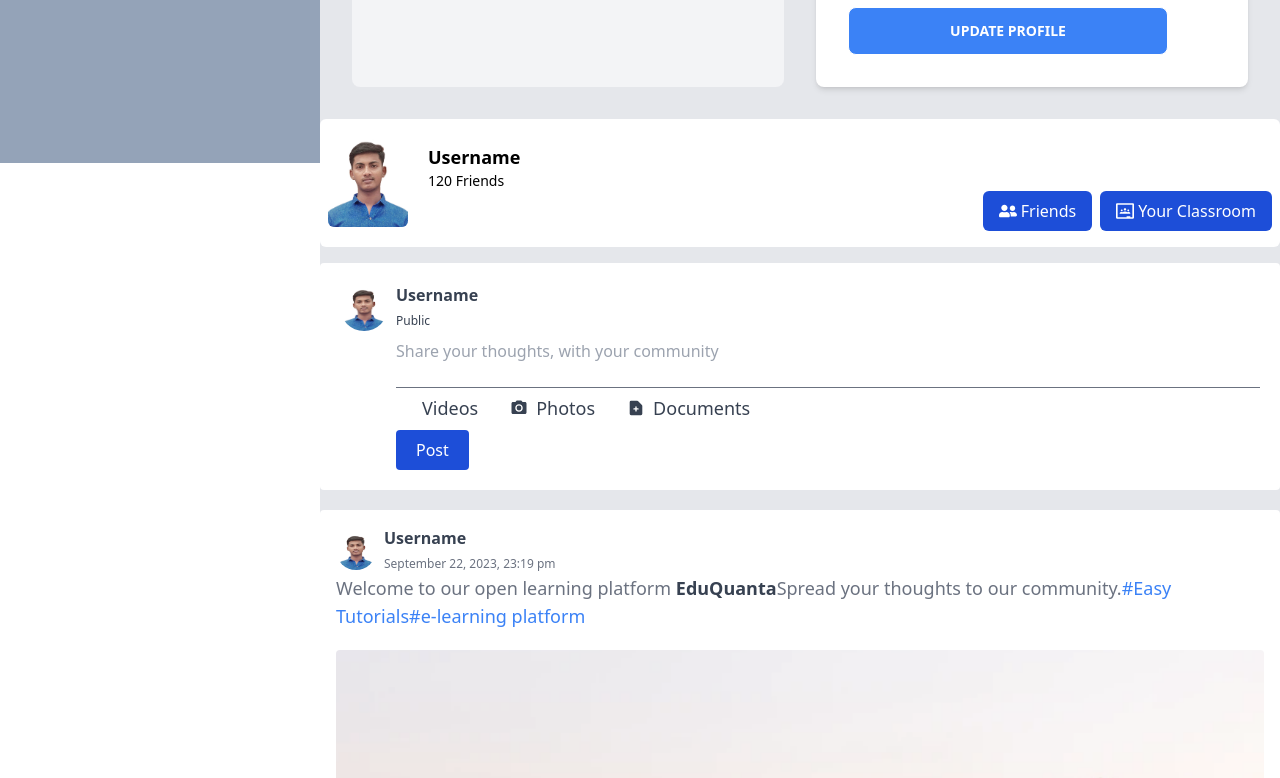
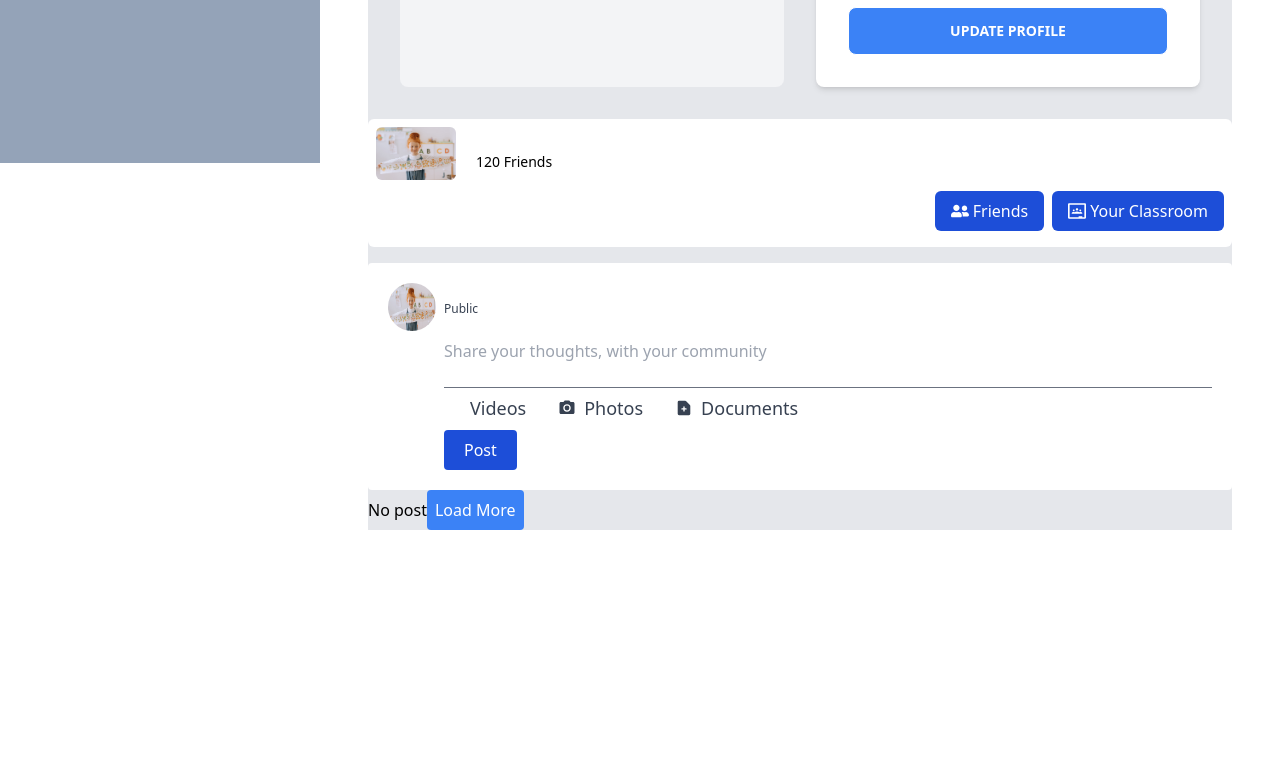
Before and after one commit to JonyDebCSE-21/e-learning, a Next.js app: page /dashboard/profile in a window 1280 px wide. Shown: the part 707-1485 px from the top of the page. After the commit the page ends 1237 px from the top, so only its background shows below. Built offline with nearby package versions, Linux system fonts and the light colour scheme; some icons are missing.

Commit message:
Post creating done

```diff
--- a/components/form/UpdateUserForm.js
+++ b/components/form/UpdateUserForm.js
@@ -26,9 +26,7 @@ const UpdateUserForm = () => {
       recentJob,
       linkedIn,
     };
-    console.log("up form  image", ev.target.images.files[0]);
     const user = JSON.parse(localStorage.getItem("user"));
-    console.log("user", user);
     const file = ev.target.images.files[0];
     const formData = new FormData();
     formData.append("image", file);
@@ -39,7 +37,6 @@ const UpdateUserForm = () => {
     })
       .then((res) => res.json())
       .then((data) => {
-        console.log(data?.data);
         if (data?.data) {
           axios
             .put("/api/user/user", {
@@ -52,7 +49,6 @@ const UpdateUserForm = () => {
               profilePic: data?.data.display_url,
             })
             .then((res) => {
-              console.log(res.data.user);
               dispatch(setUser(res.data.user));
               localStorage.setItem("user", JSON.stringify(res.data.user));
               toast.success("User Updated Successfully");
--- /dev/null
+++ b/models/post.js
@@ -0,0 +1,31 @@
+import mongoose, { Schema, models } from "mongoose";
+
+const postSchema = new Schema(
+  {
+    userId: { type: mongoose.Schema.Types.ObjectId, required: true },
+    caption: String,
+    videos: String,
+    photos: String,
+    like: [
+      {
+        userId: { type: mongoose.Schema.Types.ObjectId },
+        like: Number,
+      },
+    ],
+    unlike: [
+      {
+        userId: { type: mongoose.Schema.Types.ObjectId },
+        unlike: Number,
+      },
+    ],
+    comments: [
+      {
+        userId: { type: mongoose.Schema.Types.ObjectId },
+        comment: String,
+      },
+    ],
+  },
+  { timestamps: true }
+);
+
+export const Post = models?.Post || mongoose.model("Post", postSchema);
--- /dev/null
+++ b/pages/api/user/post.js
@@ -0,0 +1,40 @@
+import { dbConnect } from "@/lib/mongoose";
+import { Post } from "@/models/post";
+
+export default async function handeler(req, res) {
+  dbConnect();
+  if (req.method === "GET") {
+    const { id } = req.query;
+    if (id) {
+      const post = await Post.find({ userId: id });
+      return res.status(200).send({
+        error: false,
+        post,
+      });
+    } else {
+      const post = await Post.find({});
+      return res.status(200).send({
+        error: false,
+        post,
+      });
+    }
+  }
+  if (req.method === "POST") {
+    const { userId, caption, photos } = req.body;
+
+    const postDoc = await Post.create({
+      userId,
+      caption,
+      photos,
+      like: [],
+      unlike: [],
+      comment: [],
+    });
+
+    return res.status(200).send({
+      error: false,
+      post: postDoc,
+      message: "Post Created Successfull",
+    });
+  }
+}
--- a/pages/api/user/user.js
+++ b/pages/api/user/user.js
@@ -12,7 +12,6 @@ export default async function handler(req, res) {
       recentJob,
       linkedIn,
       profilePic,
-      posts,
     } = req.body;
 
     const userProfileDoc = await User.updateOne(
@@ -24,7 +23,6 @@ export default async function handler(req, res) {
         recentJob,
         linkedIn,
         profilePic,
-        posts,
       }
     );
 
@@ -43,7 +41,6 @@ export default async function handler(req, res) {
         recentJod: user.recentJob,
         linkedIn: user.linkedIn,
         profilePic: user.profilePic,
-        posts: user.posts,
       },
       message: "User Profile Updated successfully",
     });
--- a/pages/dashboard/profile.js
+++ b/pages/dashboard/profile.js
@@ -21,6 +21,10 @@ import UpdateUserForm from "@/components/form/UpdateUserForm";
 import DashboardLayout from "@/components/layout/DashboardLayout";
 import { useSelector } from "react-redux";
 import axios from "axios";
+import toast from "react-hot-toast";
+
+const imgStorageApi = "3f67787d6399449802b3d820607b790d";
+const imgUploadUrl = `https://api.imgbb.com/1/upload?key=${imgStorageApi}`;
 
 const Profile = () => {
   const [status, setStatus] = useState("");
@@ -29,6 +33,9 @@ const Profile = () => {
   const [commentCount, setCommentCount] = useState(80);
   const [shareCount, setShareCount] = useState(30);
   const [userProfile, setUserProfile] = useState({});
+  const [file, setFile] = useState(null);
+  const [filePreview, setFilePreview] = useState(null);
+  const [userPosts, setUserPosts] = useState([]);
 
   const user = useSelector((state) => state.userReducer.user);
 
@@ -67,7 +74,46 @@ const Profile = () => {
     //   .put("api/user/userProfile", data)
     //   .then((res) => console.log(res.data));
   };
+  const handlePostSubmit = (e) => {
+    e.preventDefault();
+    const formData = new FormData();
+    formData.append("image", file);
 
+    fetch(imgUploadUrl, {
+      method: "POST",
+      body: formData,
+    })
+      .then((res) => res.json())
+      .then((data) => {
+        if (data?.data) {
+          axios
+            .post("/api/user/post", {
+              userId: user._id,
+              caption: status,
+              photos: data?.data.display_url,
+            })
+            .then((res) => {
+              setUserPosts([...userPosts, res.data.post]);
+              // dispatch(setUser(res.data.user));
+              // localStorage.setItem("user", JSON.stringify(res.data.user));
+              toast.success(res.data.message);
+              setFilePreview(null);
+              setStatus("");
+            })
+            .catch((err) => {
+              console.log(err);
+            });
+        }
+      });
+  };
+
+  useEffect(() => {
+    if (user) {
+      axios.get(`/api/user/post?id=${user._id}`).then((res) => {
+        setUserPosts(res.data.post);
+      });
+    }
+  }, [user]);
   return (
     <DashboardLayout>
       <div className="bg-gray-200 top-0">
@@ -80,7 +126,7 @@ const Profile = () => {
               <div className="w-40 h-40 rounded-full overflow-hidden mx-auto">
                 <img
                   src={
-                    user?.profilePic ? user.profilePic : "/imgaes/children.jpg"
+                    user?.profilePic ? user.profilePic : "/images/children.jpg"
                   }
                   alt=""
                   className="w-full h-full object-cover"
@@ -121,14 +167,16 @@ const Profile = () => {
 
         <div className=" bg-white p-2 rounded-md flex items-start justify-between">
           <div className="pd-left">
-            <div className="pd-row flex items-start">
+            <div className="pd-row flex justify-center items-center">
               <img
-                src="/images/profile-pic.jpg"
+                src={
+                  user?.profilePic ? user.profilePic : "/images/children.jpg"
+                }
                 className=" pd-image w-20 mr-5 rounded-md"
                 alt="User Profile"
               />
               <div>
-                <h3 className="text-lg mt-4 font-semibold">Username</h3>
+                <h3 className="text-lg mt-4 font-semibold">{user?.name}</h3>
                 <p className="text-sm">120 Friends</p>
               </div>
             </div>
@@ -159,24 +207,39 @@ const Profile = () => {
           <div className="w-full bg-white rounded p-5 text-gray-700">
             <div className="flex items-center">
               <img
-                src="/images/profile-pic.jpg"
+                src={
+                  user?.profilePic ? user.profilePic : "/images/children.jpg"
+                }
                 className="w-12 h-12 rounded-full mr-2"
               />
               <div>
-                <p className="font-semibold mb-0 text-gray-700">Username</p>
+                <p className="font-semibold mb-0 text-gray-700">{user?.name}</p>
                 <small className="text-xs">
                   Public <i className="fas fa-caret-down"></i>
                 </small>
               </div>
             </div>
 
-            <div className="pl-14 pt-2">
+            <form onSubmit={handlePostSubmit} className="pl-14 pt-2">
               <textarea
                 rows="2"
                 onChange={(e) => setStatus(e.target.value)}
                 placeholder="Share your thoughts, with your community"
                 className="w-full border-0 outline-none border-b border-gray-500 bg-transparent resize-none"></textarea>
-
+              {filePreview && (
+                <div className="relative">
+                  <img
+                    src={filePreview}
+                    alt=""
+                    className="w-[200px] h-[200px]"
+                  />
+                  <button
+                    onClick={() => setFilePreview(null)}
+                    className="absolute top-0 left-[190px]">
+                    X
+                  </button>
+                </div>
+              )}
               <div class="add-post-links flex">
                 <label
                   for="video-upload"
@@ -199,6 +262,11 @@ const Profile = () => {
                     id="photo-upload"
                     class="hidden"
                     accept="image/*"
+                    onChange={(e) => {
+                      const url = URL.createObjectURL(e.target.files[0]);
+                      setFilePreview(url);
+                      setFile(e.target.files[0]);
+                    }}
                   />
                   <MdPhotoCamera className="text-lg mr-2" />
                   <span class="text-lg mr-2">Photos</span>
@@ -222,19 +290,30 @@ const Profile = () => {
                 className="bg-blue-700 px-5 py-2 mt-2 rounded text-white">
                 Post
               </button>
+            </form>
           </div>
-          </div>
+
+          {userPosts.length > 0
+            ? userPosts.map((post) => {
+                return (
                   <div className="bg-white rounded p-4 my-5">
                     <div className="flex items-center justify-between">
                       <div className="flex items-center">
                         <img
-                  src="/images/profile-pic.jpg"
+                          src={
+                            user?.profilePic
+                              ? user.profilePic
+                              : "/images/children.jpg"
+                          }
                           className="w-10 h-10 rounded-full mr-2"
                         />
                         <div>
-                  <p className="font-semibold mb-0 text-gray-700">Username</p>
+                          <p className="font-semibold mb-0 text-gray-700">
+                            {user?.name}
+                          </p>
                           <span className="text-xs text-gray-500">
-                    September 22, 2023, 23:19 pm
+                            {/* September 22, 2023, 23:19 pm */}
+                            {post.createdAt}
                           </span>
                         </div>
                       </div>
@@ -242,18 +321,11 @@ const Profile = () => {
                         <i className="fas fa-ellipsis-v"></i>
                       </a>
                     </div>
-            <p className="text-gray-500 text-lg mb-5">
-              Welcome to our open learning platform{" "}
-              <span className="text-gray-700 font-semibold">EduQuanta</span>
-              Spread your thoughts to our community.
-              <a href="#" className="text-blue-500">
-                #Easy Tutorials
-              </a>
-              <a href="#" className="text-blue-500">
-                #e-learning platform
-              </a>
-            </p>
-            <img src="/images/feed-image.png" className="w-full rounded mb-2" />
+                    <p className="text-gray-500 text-lg mb-5">{post.caption}</p>
+                    <img
+                      src={post.photos}
+                      className=" rounded mb-2 w-[300px]"
+                    />
                     <div className=" flex items-center justify-between">
                       <div className="flex space-x-20 ">
                         <div
@@ -283,13 +355,20 @@ const Profile = () => {
                       </div>
                       <div className="flex items-center">
                         <img
-                  src="/images/profile-pic.jpg"
+                          src={
+                            user?.profilePic
+                              ? user.profilePic
+                              : "/images/children.jpg"
+                          }
                           className="w-5 h-5 rounded-full mr-2"
                         />
                         <i className="fa-solid fa-caret-down"></i>
                       </div>
                     </div>
                   </div>
+                );
+              })
+            : "No post"}
           <button
             type="button"
             className="load-more-btn bg-blue-500 text-white p-2 rounded">
```
Also changed, not shown: models/user.js (+0 -25 lines). Lines whose indentation alone changed are shown as unchanged.
